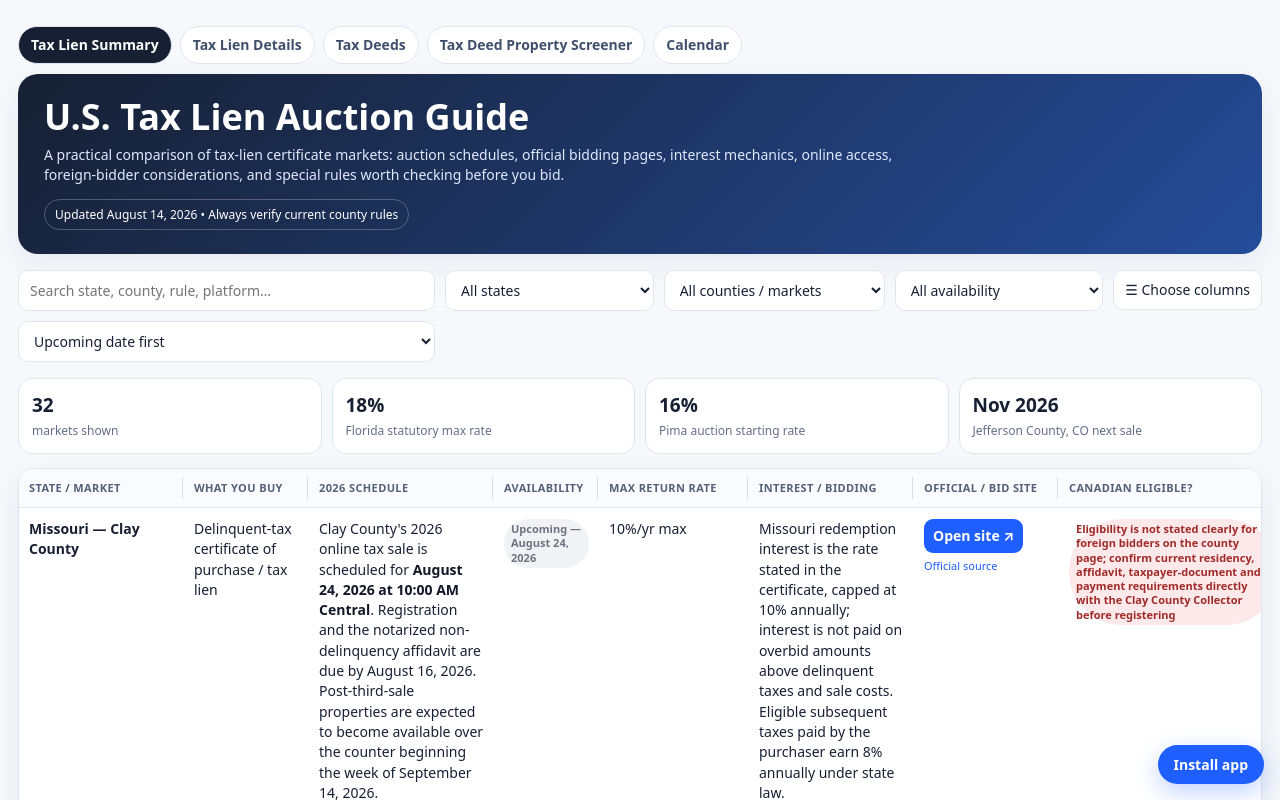
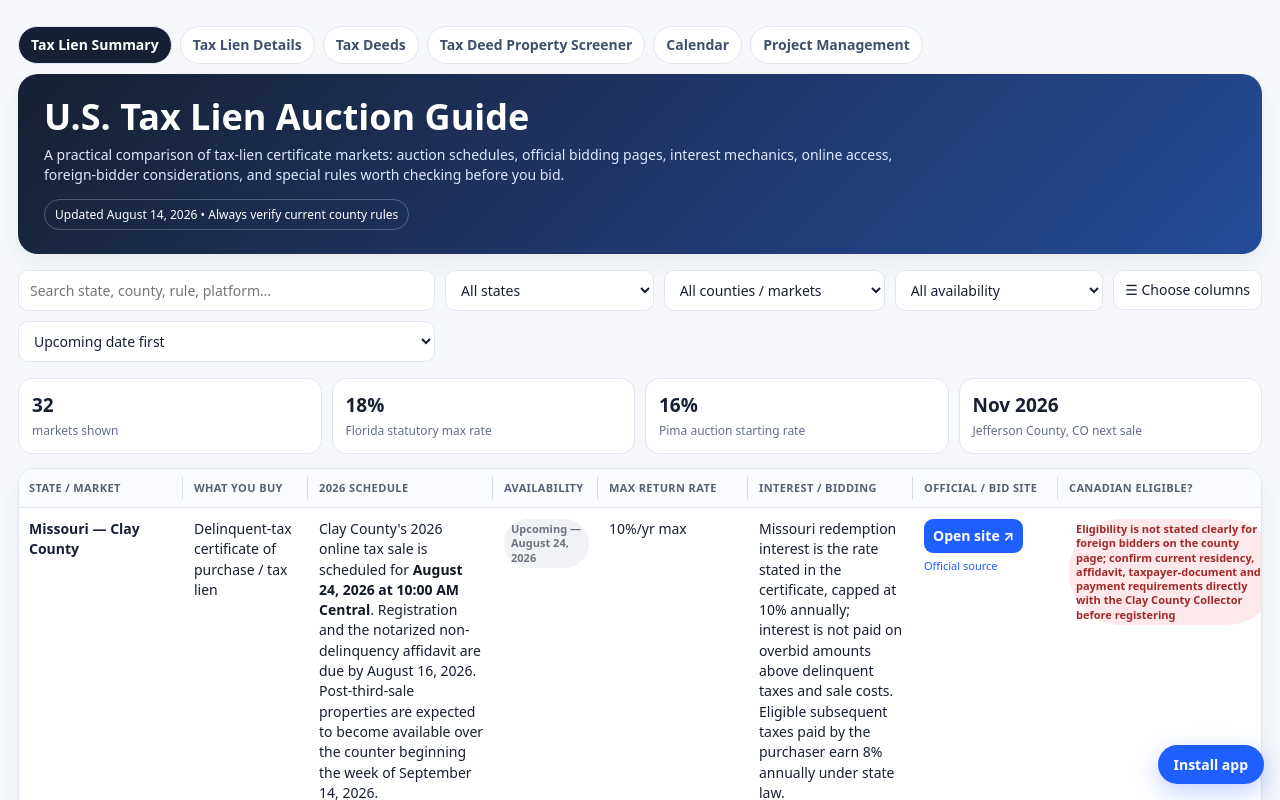
Before and after one commit to juliaonmoon/tax-lien-guide, a plain HTML site: page index.html in a window 1280 px wide. Shown: the top 800 px of the page. Drawn offline with Linux system fonts and the light colour scheme.

Commit message:
nav: add project management tab

```diff
--- a/index.html
+++ b/index.html
@@ -18,7 +18,7 @@
 </head>
 <body>
 <div class="wrap">
-<div style="display:flex;gap:8px;flex-wrap:wrap;margin-bottom:10px"><a href="index.html" style="display:inline-block;text-decoration:none;background:#172033;color:#fff;border:1px solid #dfe5ee;padding:8px 12px;border-radius:999px;font-weight:700">Tax Lien Summary</a><a href="tax-lien-properties.html" style="display:inline-block;text-decoration:none;background:#fff;color:#40506c;border:1px solid #dfe5ee;padding:8px 12px;border-radius:999px;font-weight:700">Tax Lien Details</a><a href="tax-deed.html" style="display:inline-block;text-decoration:none;background:#fff;color:#40506c;border:1px solid #dfe5ee;padding:8px 12px;border-radius:999px;font-weight:700">Tax Deeds</a><a href="property-screener.html" style="display:inline-block;text-decoration:none;background:#fff;color:#40506c;border:1px solid #dfe5ee;padding:8px 12px;border-radius:999px;font-weight:700">Tax Deed Property Screener</a><a href="calendar.html" style="display:inline-block;text-decoration:none;background:#fff;color:#40506c;border:1px solid #dfe5ee;padding:8px 12px;border-radius:999px;font-weight:700">Calendar</a></div>
+<div style="display:flex;gap:8px;flex-wrap:wrap;margin-bottom:10px"><a href="index.html" style="display:inline-block;text-decoration:none;background:#172033;color:#fff;border:1px solid #dfe5ee;padding:8px 12px;border-radius:999px;font-weight:700">Tax Lien Summary</a><a href="tax-lien-properties.html" style="display:inline-block;text-decoration:none;background:#fff;color:#40506c;border:1px solid #dfe5ee;padding:8px 12px;border-radius:999px;font-weight:700">Tax Lien Details</a><a href="tax-deed.html" style="display:inline-block;text-decoration:none;background:#fff;color:#40506c;border:1px solid #dfe5ee;padding:8px 12px;border-radius:999px;font-weight:700">Tax Deeds</a><a href="property-screener.html" style="display:inline-block;text-decoration:none;background:#fff;color:#40506c;border:1px solid #dfe5ee;padding:8px 12px;border-radius:999px;font-weight:700">Tax Deed Property Screener</a><a href="calendar.html" style="display:inline-block;text-decoration:none;background:#fff;color:#40506c;border:1px solid #dfe5ee;padding:8px 12px;border-radius:999px;font-weight:700">Calendar</a><a href="project-management.html" style="display:inline-block;text-decoration:none;background:#fff;color:#40506c;border:1px solid #dfe5ee;padding:8px 12px;border-radius:999px;font-weight:700">Project Management</a></div>
 <section class="hero">
   <h1>U.S. Tax Lien Auction Guide</h1>
   <p>A practical comparison of tax-lien certificate markets: auction schedules, official bidding pages, interest mechanics, online access, foreign-bidder considerations, and special rules worth checking before you bid.</p>
```
